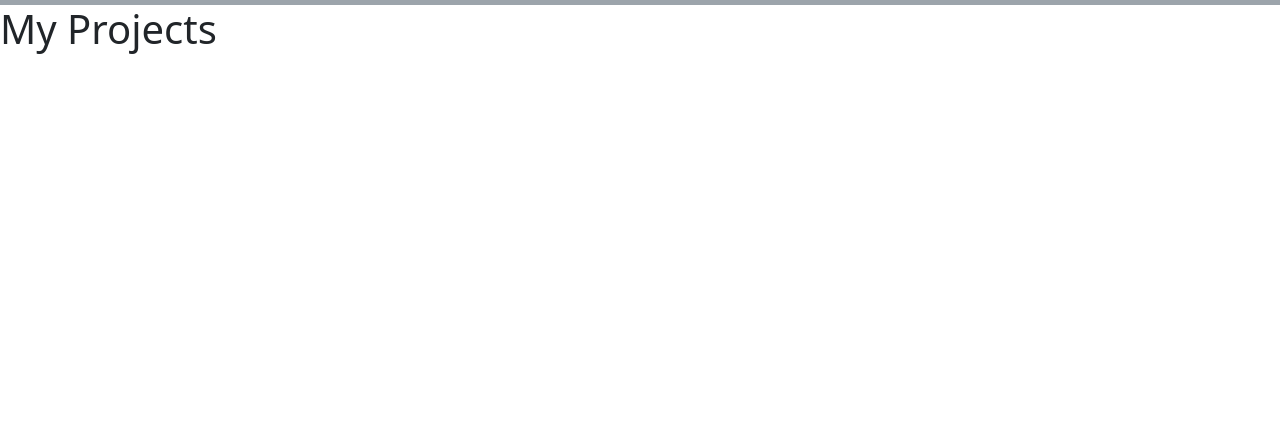
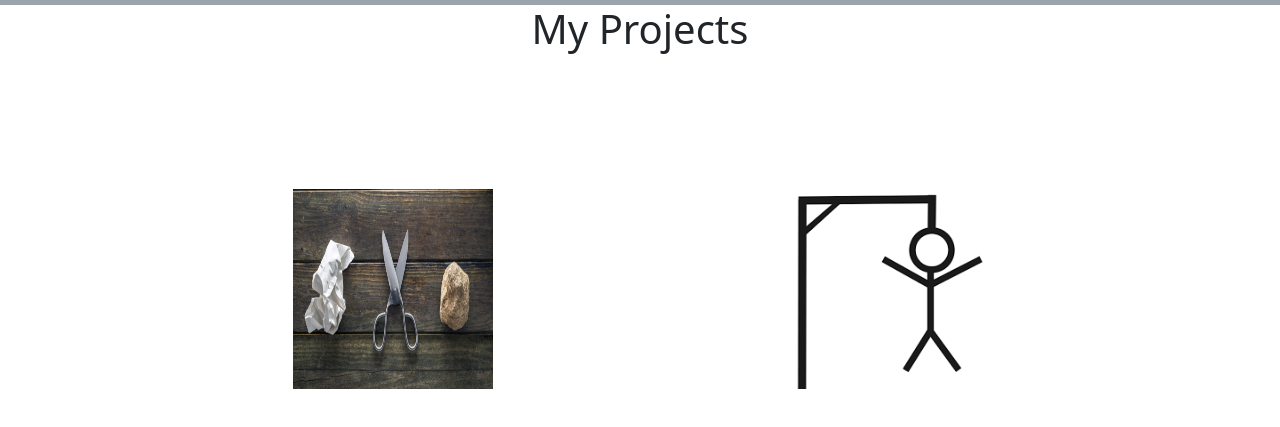
Before and after one commit to Sparky-92-CAU/portfolio, a website: page projects.html in a window 1280 px wide. Shown: the part 117-544 px from the top of the page. Drawn offline with nearby package versions, Linux system fonts and the light colour scheme.

Commit message:
Add Project Images to Projects.html

```diff
--- a/projects.html
+++ b/projects.html
@@ -29,6 +29,11 @@
 
 
     <h1>My Projects</h1>
+    <div class="project-container">
+      <img class="hangman grow" src="../portfolio/assets/rock-paper-scissors.jpg" alt="#">
+      <img class="rps grow" src="../portfolio/assets/hang-man.png" alt="#">
+    </div>
+
 
 
 
--- a/style.css
+++ b/style.css
@@ -112,6 +112,19 @@ color: rgb(255, 60, 0);
   max-height: 400px;
 }
 
+.hangman,.rps{
+  max-width: 200px;
+  max-height: 200px;
+}
+.project-container{
+  display:flex;
+  justify-content: space-evenly;
+  padding-top: 10%;
+
+}
+h1{
+  text-align: center;
+}
 
 /**@media screen and (max-width: 488px) {
 
```
Also changed, not shown: assets/hang-man.png (added), assets/rock-paper-scissors.jpg (added).
